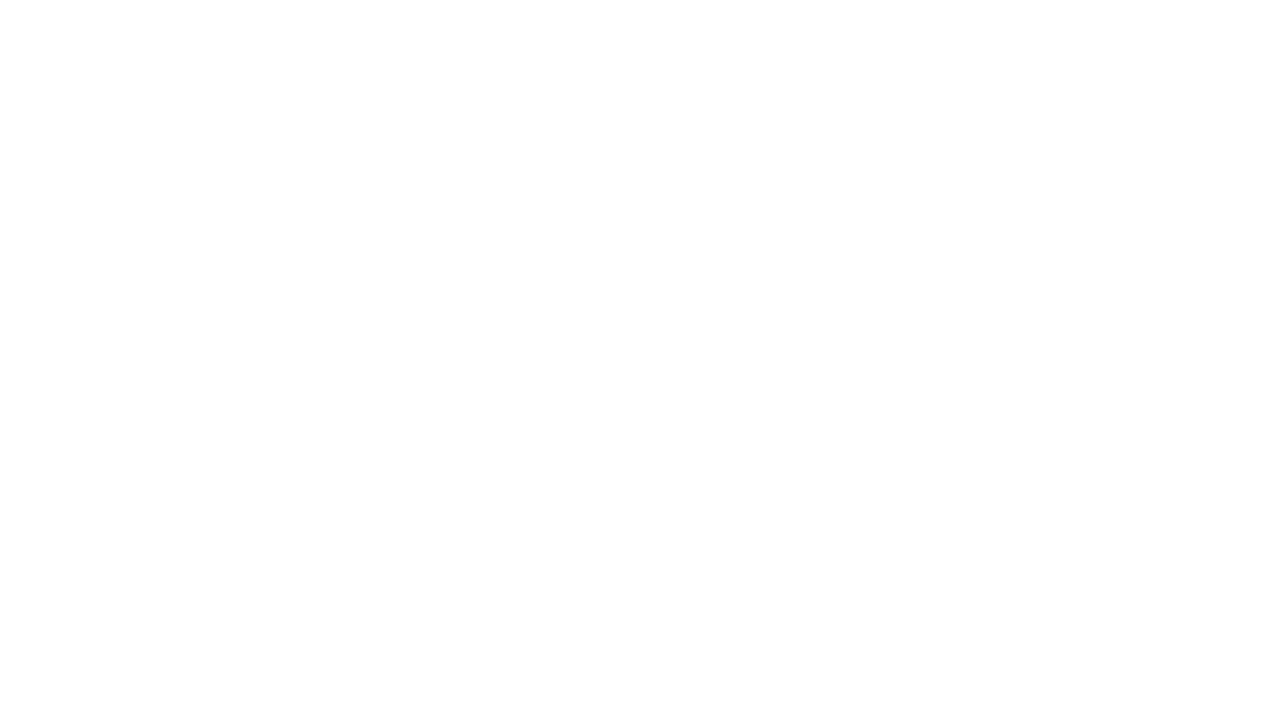
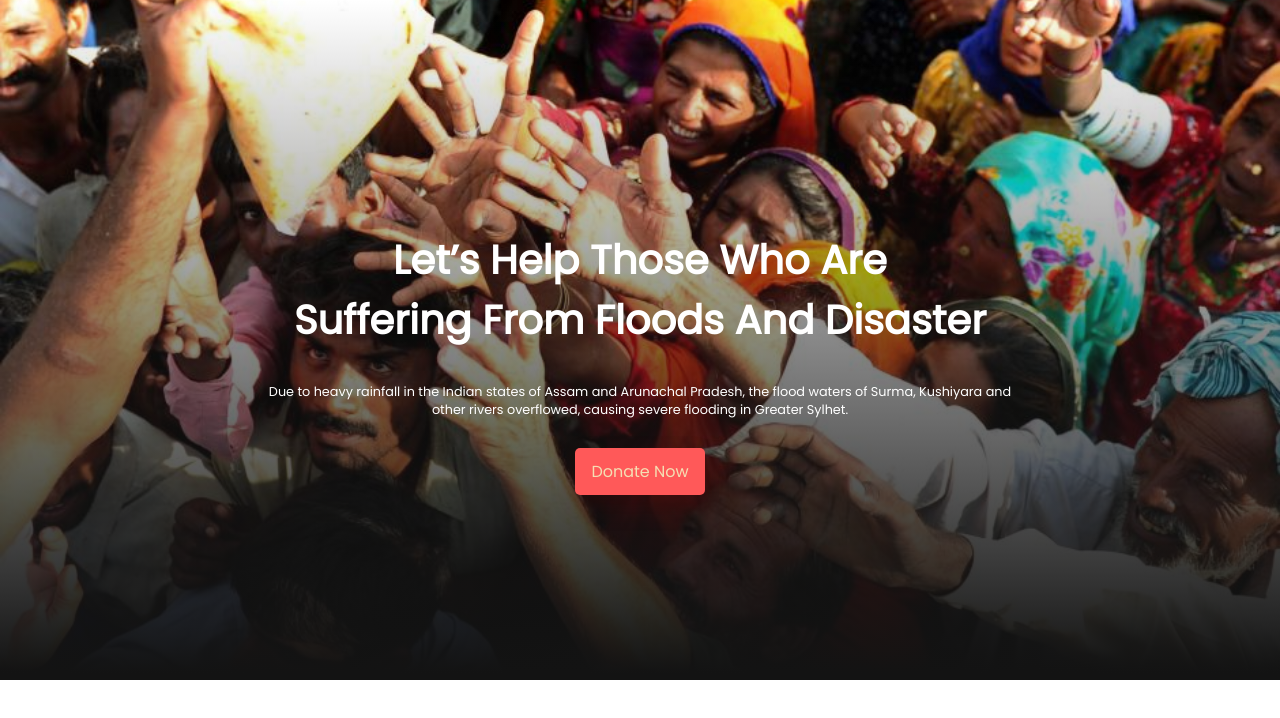
Before and after one commit to Partha171/Donate-Today, a plain HTML site: page index.html in a window 1280 px wide. Drawn offline with Linux system fonts and the light colour scheme.

Commit message:
Fist part

```diff
--- a/index.html
+++ b/index.html
@@ -1,13 +1,31 @@
 <!DOCTYPE html>
 <html lang="en">
+
 <head>
     <meta charset="UTF-8">
     <meta http-equiv="X-UA-Compatible" content="IE=edge">
     <meta name="viewport" content="width=device-width, initial-scale=1.0">
     <title>Donate-Today</title>
+    <link rel="preconnect" href="https://fonts.googleapis.com">
+    <link rel="preconnect" href="https://fonts.gstatic.com" crossorigin>
+    <link href="https://fonts.googleapis.com/css2?family=Poppins&display=swap" rel="stylesheet">
     <link rel="stylesheet" href="style.css">
 </head>
+
 <body>
 
+    <section id="background">
+        <div class="header">
+            <h1>Let’s Help Those Who Are <br> Suffering From Floods And Disaster</h1>
+            <p>Due to heavy rainfall in the Indian states of Assam and Arunachal Pradesh, the flood waters of Surma,
+                Kushiyara and other rivers overflowed, causing severe flooding in Greater Sylhet.</p>
+            <a href="#" class="button">Donate Now</a>
+        </div>
+    </section>
+
+
+
+
 </body>
+
 </html>
--- a/style.css
+++ b/style.css
@@ -0,0 +1,49 @@
+body {
+    font-family: 'Poppins', sans-serif;
+    margin: 0;
+    padding: 0;
+}
+
+#background {
+    background-image: linear-gradient(360deg,
+            #131313 1%,
+            rgba(38, 38, 38, 0) 100%),
+        url(/Images/donation0.jpg);
+    background-position: center;
+    background-repeat: no-repeat;
+    background-size: cover;
+    height: 85vh;
+    display: flex;
+    justify-content: center;
+    align-items: center;
+}
+
+.header {
+    width: 60%;
+    text-align: center;
+    color: white;
+}
+
+.header h1 {
+    font-weight: bolder;
+    font-size: 2.5rem;
+}
+
+.header p {
+    font-size: 2rem;
+    margin-top: 1rem;
+    font-weight: lighter;
+    font-size: 0.8rem;
+    margin-bottom: 2.5rem;
+}
+
+.button {
+    padding: 12px 16px;
+    font-size: 16px;
+    color: wheat;
+    background-color: #ff5959;
+    text-decoration: none;
+    border: none;
+    border-radius: 5px;
+    box-shadow: 0px 12px 24px rgba(101, 0, 0, 0.24);
+}
```
Also changed, not shown: Images/donation0.jpg (added).
